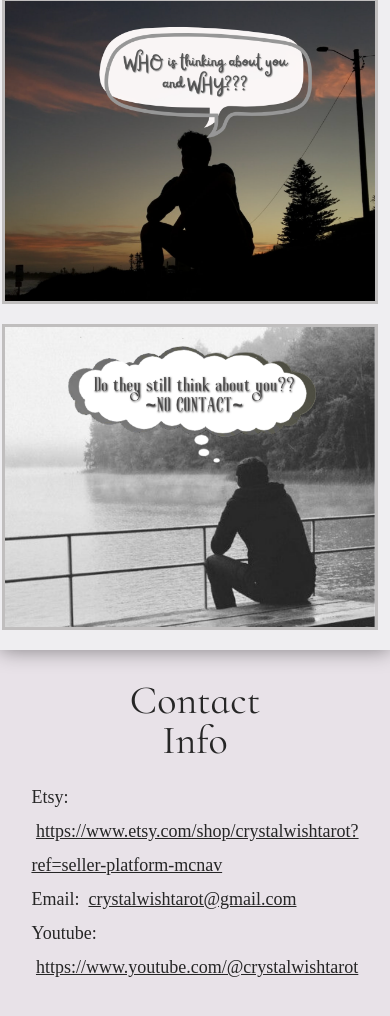
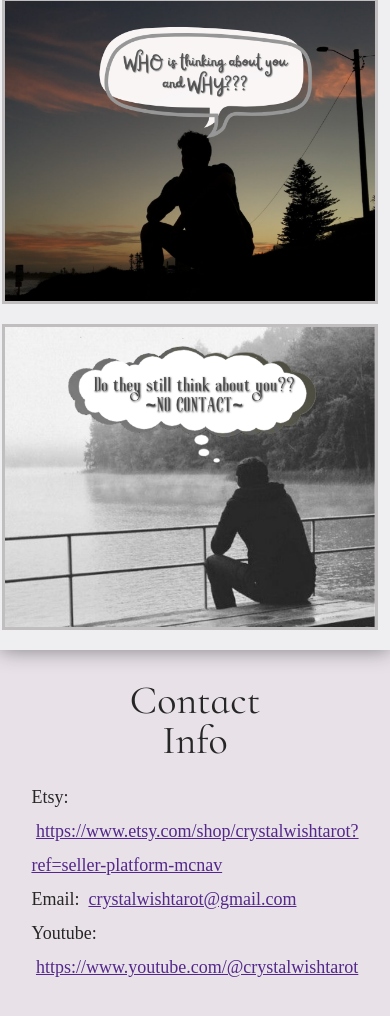
Before and after one commit to feliciaj628/tarot, a plain HTML site: page index.html in a window 390 px wide. Shown: the part 1258-2274 px from the top of the page. Drawn offline with Linux system fonts and the light colour scheme.

Commit message:
fontcolor

```diff
--- a/styles/mobile.css
+++ b/styles/mobile.css
@@ -340,5 +340,5 @@
 
 
   a {
-    color: rgb(38, 38, 38);
+    color: rgb(84, 40, 139);
 }
```
